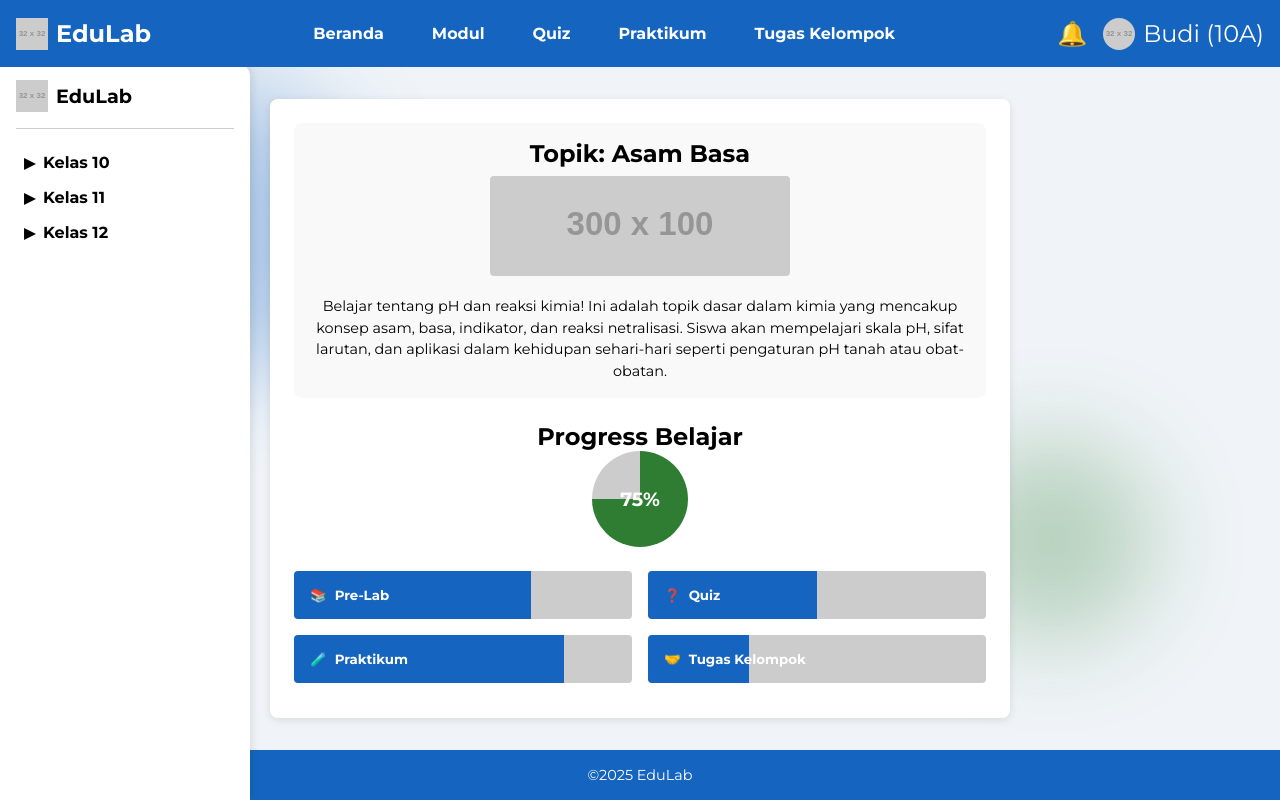
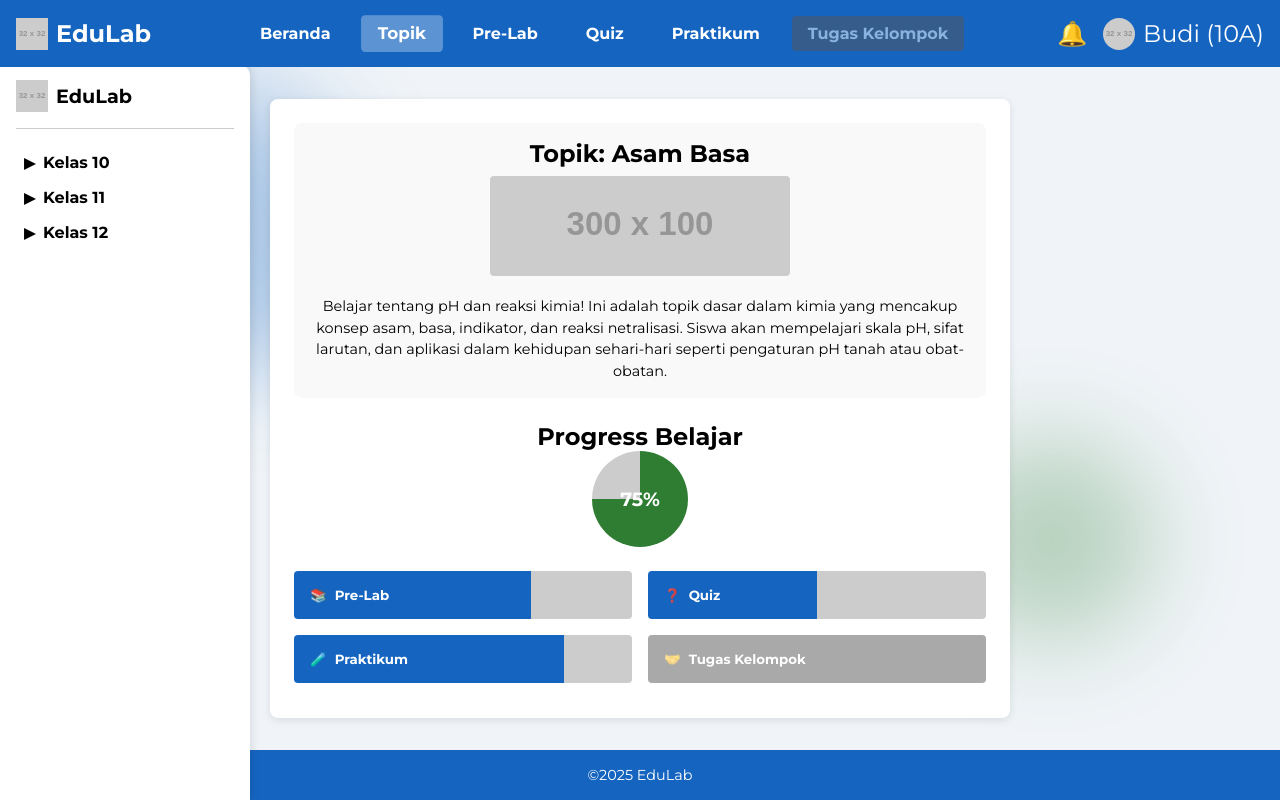
Before and after one commit to BintangPrasetyo95/edulab, a PHP site: page / in a window 1280 px wide. Run offline with PHP 8.4, Linux system fonts and the light colour scheme; grey boxes labelled with a size stand in for pictures from a placeholder-image service; some libraries are stand-ins or nearby versions.

Commit message:
Dashboard - Final 3

```diff
--- a/assets/style.css
+++ b/assets/style.css
@@ -14,7 +14,6 @@ body {
     overflow-x: hidden;
 }
 
-/* Background lingkaran blur di belakang */
 .bg-circle {
     position: absolute;
     border-radius: 50%;
@@ -78,11 +77,25 @@ header h1 {
     font-weight: 700;
     padding: 0.5rem 1rem;
     border-radius: 4px;
-    transition: background 0.2s;
+    transition: background 0.2s, transform 0.2s;
 }
 
-.navbar a:hover {
+.navbar a:hover:not(.disabled) {
     background: rgba(255, 255, 255, 0.2);
+    transform: scale(1.05);
+}
+
+.navbar a.active {
+    background: rgba(255, 255, 255, 0.3);
+    font-weight: 800;
+    transform: scale(1.05);
+}
+
+.navbar a.disabled {
+    background: #555;
+    opacity: 0.5;
+    cursor: not-allowed;
+    pointer-events: none;
 }
 
 .header-right {
@@ -388,8 +401,15 @@ main {
     transition: transform 0.2s;
 }
 
-.quick-buttons button:hover {
+.quick-buttons button:hover:not(.disabled) {
     transform: scale(1.05);
+}
+
+.quick-buttons button.disabled {
+    background: #555 !important;
+    opacity: 0.5;
+    cursor: not-allowed;
+    pointer-events: none;
 }
 
 .pre-lab {
@@ -408,6 +428,17 @@ main {
     background: linear-gradient(to right, #1565c0 30%, #ccc 30%);
 }
 
+.coming-soon {
+    text-align: center;
+    padding: 1rem;
+    background: #f0f4f8;
+    color: #1565c0;
+    font-weight: 700;
+    font-size: 1rem;
+    border-radius: 4px;
+    grid-column: span 2;
+}
+
 footer {
     text-align: center;
     padding: 1rem;
--- a/index.html
+++ b/index.html
@@ -19,11 +19,12 @@
             <h1>EduLab</h1>
         </div>
         <nav class="navbar">
-            <a href="#">Beranda</a>
-            <a href="#">Modul</a>
-            <a href="#">Quiz</a>
-            <a href="#">Praktikum</a>
-            <a href="#">Tugas Kelompok</a>
+            <a href="#" class="normal">Beranda</a>
+            <a href="#" class="active">Topik</a>
+            <a href="#" class="normal">Pre-Lab</a>
+            <a href="#" class="normal">Quiz</a>
+            <a href="#" class="normal">Praktikum</a>
+            <a href="#" class="disabled">Tugas Kelompok</a>
         </nav>
         <div class="header-right">
             <div class="notification" onclick="toggleNotification()">
@@ -103,10 +104,10 @@
                 <div class="progress-circle">75%</div>
             </section>
             <section class="quick-buttons">
-                <button class="pre-lab"><span>📚</span> Pre-Lab</button>
-                <button class="quiz"><span>❓</span> Quiz</button>
-                <button class="praktikum"><span>🧪</span> Praktikum</button>
-                <button class="tugas-kelompok"><span>🤝</span> Tugas
+                <button class="pre-lab normal"><span>📚</span> Pre-Lab</button>
+                <button class="quiz normal"><span>❓</span> Quiz</button>
+                <button class="praktikum normal"><span>🧪</span> Praktikum</button>
+                <button class="tugas-kelompok disabled"><span>🤝</span> Tugas
                     Kelompok</button>
             </section>
         </div>
```
